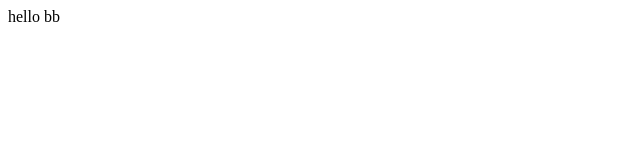
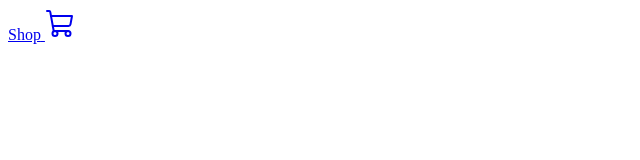
Before and after one commit to Raihanhn/Shopping_Cart, a React (Vite) app: page / in a window 1280 px wide. Shown: the top 160 px of the page, without its empty margins (0-640 px from the left). Built offline with nearby package versions, Linux system fonts and the light colour scheme.

Commit message:
1st commit

```diff
--- a/package.json
+++ b/package.json
@@ -9,8 +9,10 @@
     "preview": "vite preview"
   },
   "dependencies": {
+    "phosphor-react": "^1.4.1",
     "react": "^18.2.0",
-    "react-dom": "^18.2.0"
+    "react-dom": "^18.2.0",
+    "react-router-dom": "^6.6.1"
   },
   "devDependencies": {
     "@types/react": "^18.0.26",
--- a/src/App.jsx
+++ b/src/App.jsx
@@ -1,10 +1,19 @@
 import './App.css'
+import Navbar from "./components/Navbar"
+ import {BrowserRouter as Router, Routes, Route} from "react-router-dom"
+
 
 function App() {
 
   return (
-    <div className="App">
-     hello bb
+    <div className='App'>
+     <Router>
+     <Navbar/>
+     <Routes>
+      <Route path="/" />
+      <Route path="/cart" />
+     </Routes>
+     </Router>
     </div>
   )
 }
--- /dev/null
+++ b/src/components/Navbar.jsx
@@ -0,0 +1,16 @@
+import React from 'react'
+import {Link} from 'react-router-dom'
+import {ShoppingCart} from 'phosphor-react'
+
+const navbar = () => {
+  return (
+    <div className='navbar'>
+    <div className="links">
+        <Link to="/">Shop</Link>
+        <Link to="/cart"> <ShoppingCart size={32} /> </Link>
+    </div>
+</div>
+  )
+}
+
+export default navbar
```
Also changed, not shown: 1 other file (tests, documents, lock files or other folders).
